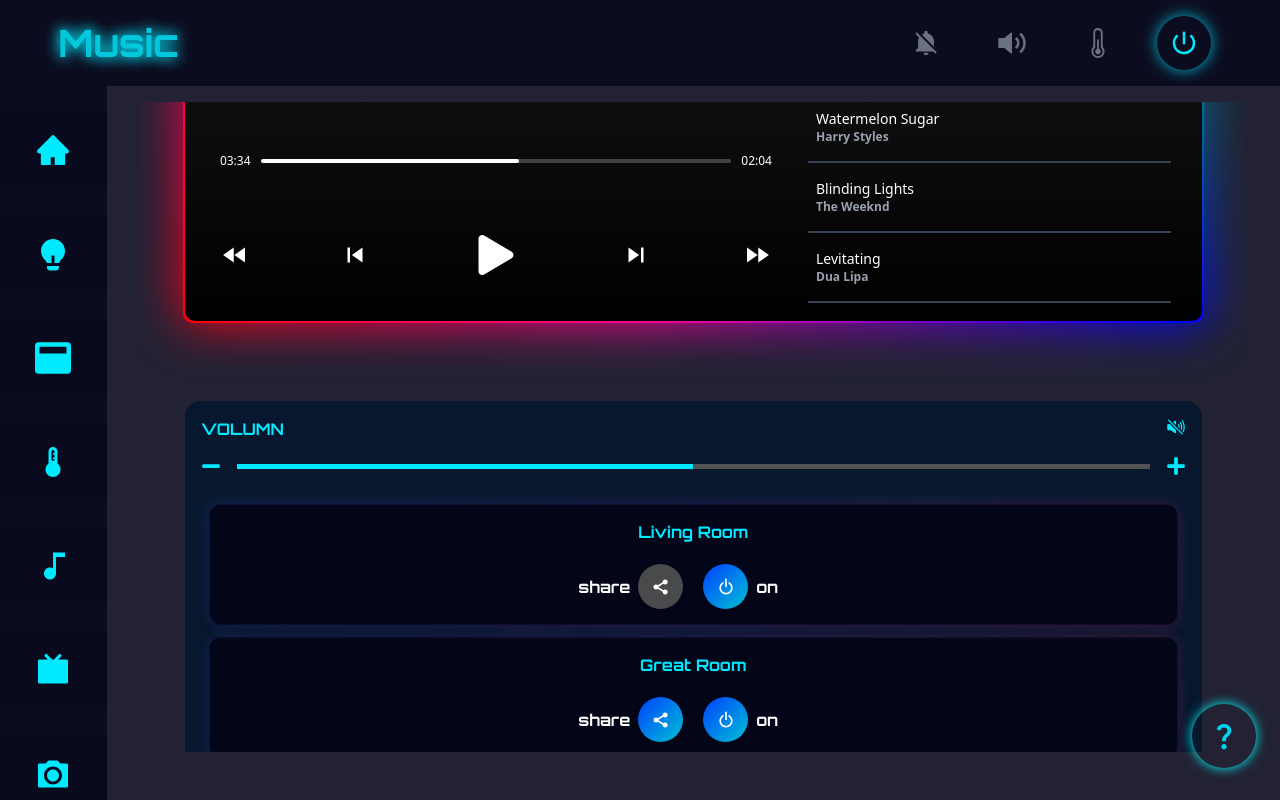
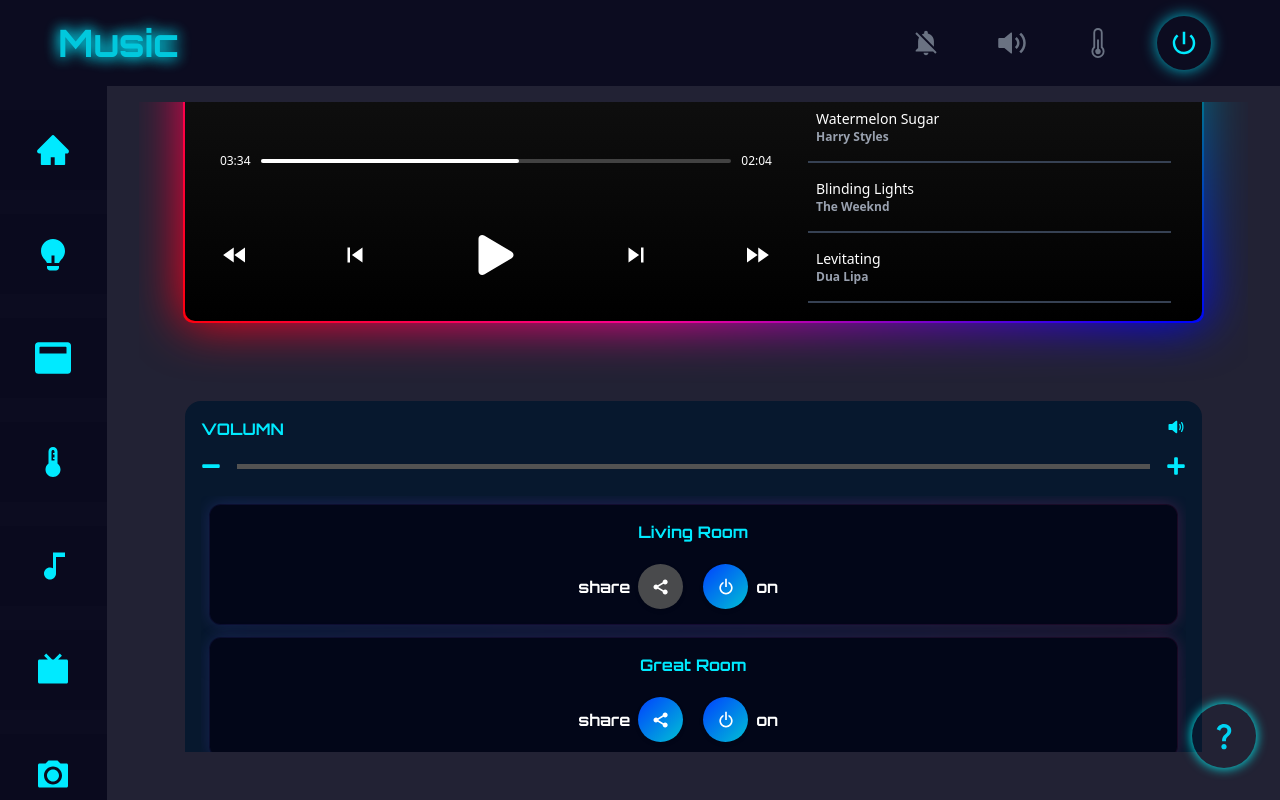
Before and after one commit to luckyboy2790/smart-home-ui-complete, a React (Vite) app: page /music in a window 1280 px wide. Both pictures are taken after a click on the icon 1175 px from the left and 427 px from the top of the page. Built offline with nearby package versions, Linux system fonts and the light colour scheme.

Commit message:
fix: update music volumn bar

```diff
--- a/src/pages/Music/components/VolumnSliderSection.tsx
+++ b/src/pages/Music/components/VolumnSliderSection.tsx
@@ -1,20 +1,47 @@
 import styled from "styled-components";
 import { FaPlus, FaMinus } from "react-icons/fa";
-import { IoVolumeMute } from "react-icons/io5";
+import { IoVolumeMute, IoVolumeMedium } from "react-icons/io5";
+import { useState } from "react";
 
 const VolumnSection = () => {
+  const [volumnVal, setVolumnVal] = useState<number>(50);
   return (
     <StyledWrapper>
       <div className="w-full flex justify-between">
         <h3 className="text-base uppercase">Volumn</h3>
-        <IoVolumeMute className="cursor-pointer" />
+        {volumnVal > 0 ? (
+          <IoVolumeMute
+            className="cursor-pointer"
+            onClick={() => setVolumnVal(0)}
+          />
+        ) : (
+          <IoVolumeMedium
+            className="cursor-pointer"
+            onClick={() => setVolumnVal(100)}
+          />
+        )}
       </div>
       <div className="flex justify-between gap-4">
-        <FaMinus />
+        <FaMinus
+          onClick={() => {
+            setVolumnVal(volumnVal - 1);
+          }}
+        />
         <label className="slider">
-          <input type="range" className="level" min="0" max="100" />
+          <input
+            type="range"
+            className="level"
+            min="0"
+            max="100"
+            value={volumnVal}
+            onChange={(e) => setVolumnVal(Number(e.target.value))}
+          />
         </label>
-        <FaPlus />
+        <FaPlus
+          onClick={() => {
+            setVolumnVal(volumnVal + 1);
+          }}
+        />
       </div>
     </StyledWrapper>
   );
```
